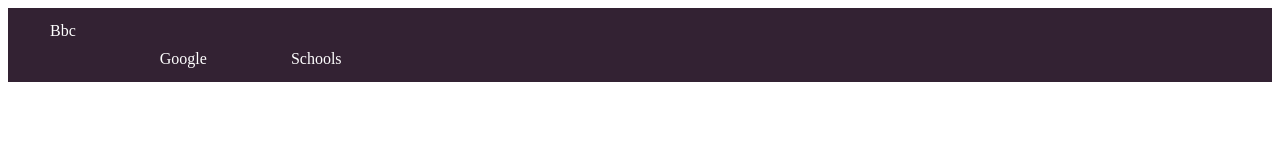
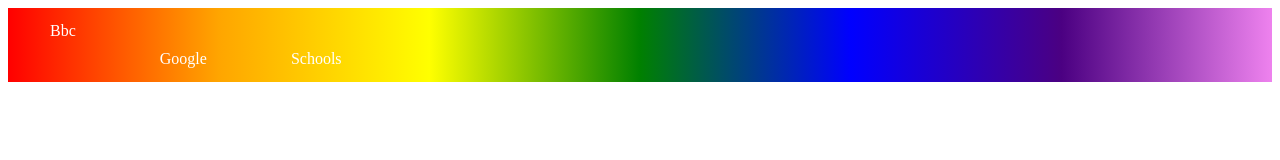
Before and after one commit to p21oger/because, a plain HTML site: page index.html in a window 1280 px wide. Drawn offline with Linux system fonts and the light colour scheme.

Commit message:
Update styles.css

```diff
--- a/styles.css
+++ b/styles.css
@@ -3,10 +3,10 @@
   margin: 0;
   padding: 0;
   overflow: hidden;
-  background-color: #323;
+  background-color: #223;
 }
 
-{
+ul {
   background-image: linear-gradient(to right, red,orange,yellow,green,blue,indigo,violet);
 }
 
```
